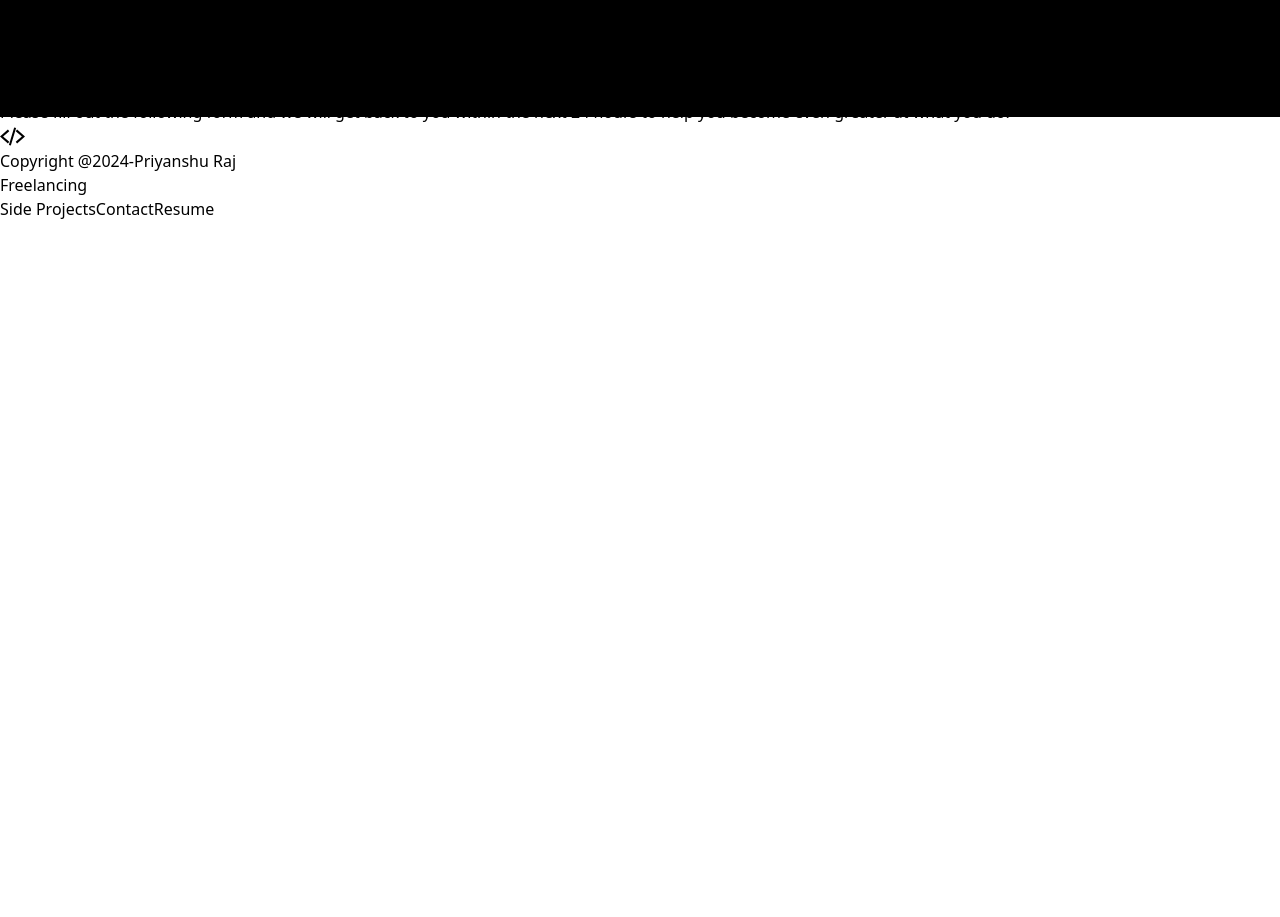
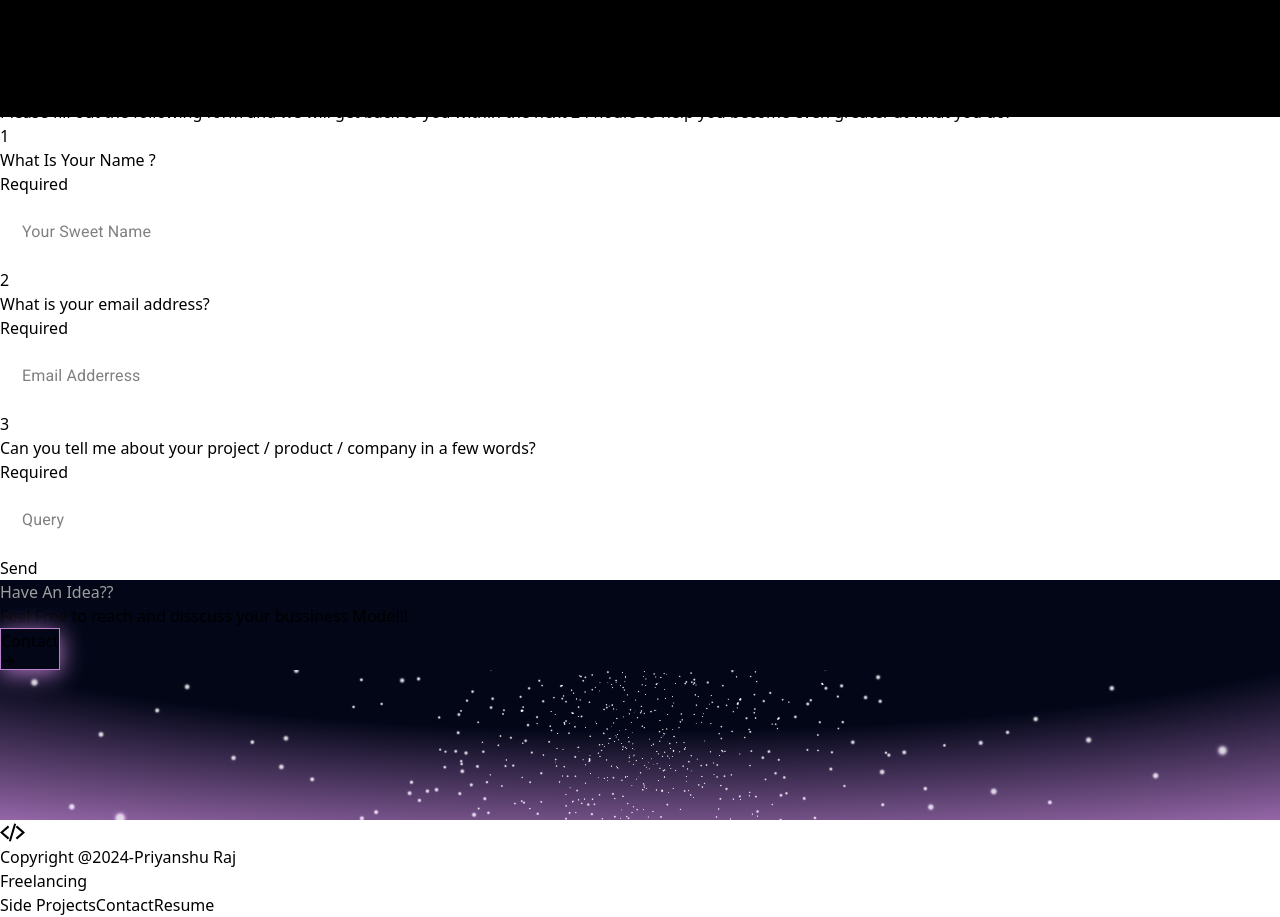
Before and after one commit to blackeye75/portfolio, a React (Vite) app: page /contact in a window 1280 px wide. Shown: the part 683-1600 px from the top of the page. Before the commit the page ends 904 px from the top, so only its background shows below. Built offline with nearby package versions, Linux system fonts and the light colour scheme; grey boxes are pictures that could not be loaded; a web font is replaced by a local one.

Commit message:
upto useform implementation done

```diff
--- a/package.json
+++ b/package.json
@@ -10,6 +10,9 @@
     "preview": "vite preview"
   },
   "dependencies": {
+    "@emotion/react": "^11.13.3",
+    "@emotion/styled": "^11.13.0",
+    "@mui/material": "^6.0.2",
     "@react-three/drei": "^9.111.5",
     "@react-three/fiber": "^8.17.6",
     "@react-three/postprocessing": "^2.16.2",
--- a/src/Components/3d model/Style.css
+++ b/src/Components/3d model/Style.css
@@ -15,7 +15,7 @@ body,
   color: white;
 }
 .text-hollow2 {
-  -webkit-text-stroke: .5px white;
+  -webkit-text-stroke: 1px white;
   color: transparent;
 }
 #textglow {
--- /dev/null
+++ b/src/Components/TextInput.jsx
@@ -0,0 +1,102 @@
+// import * as React from "react";
+// import Box from "@mui/material/Box";
+// import TextField from "@mui/material/TextField";
+
+// export default function TextInput() {
+//   return (
+//     <Box
+//       //   component="form"
+//       sx={{ "& > :not(style)": { m: 1, width: "45ch" } }}
+//       noValidate
+//       autoComplete="off"
+//     >
+//       <TextField
+//         id="outlined-basic"
+//         // size="small"
+//         label="Outlined"
+//         variant="outlined"
+//         color="success"
+//         borderColor="white"
+//       />
+//       {/* <TextField id="filled-basic" label="Filled" variant="filled" />
+//       <TextField id="standard-basic" label="Standard" variant="standard" /> */}
+//     </Box>
+//   );
+// }
+
+// import * as React from "react";
+// import Box from "@mui/material/Box";
+// import TextField from "@mui/material/TextField";
+
+// export default function TextInput() {
+//   return (
+//     <Box
+//       sx={{ "& > :not(style)": { m: 1, width: "45ch" } }}
+//       noValidate
+//       autoComplete="off"
+//     >
+//       <TextField
+//         id="outlined-basic"
+//         label="Outlined"
+//         variant="outlined"
+//         color="success"
+//         sx={{
+//           "& .MuiOutlinedInput-root": {
+//             "& fieldset": {
+//               borderColor: "white", // Default border color
+//             },
+//             "&:hover fieldset": {
+//               borderColor: "green", // Border color on hover
+//             },
+//             "&.Mui-focused fieldset": {
+//               borderColor: "blue", // Border color when focused
+//             },
+//           },
+//         }}
+//       />
+//     </Box>
+//   );
+// }
+
+import * as React from "react";
+import Box from "@mui/material/Box";
+import TextField from "@mui/material/TextField";
+
+export default function TextInput({label}) {
+  return (
+    <Box
+      sx={{ '& > :not(style)': { m: 1, width: '45ch' } }}
+      noValidate
+      autoComplete="off"
+    >
+      <TextField
+        id="outlined-basic"
+        label={label}
+        variant="outlined"
+        color="success"
+        sx={{
+          "& .MuiOutlinedInput-root": {
+            "& fieldset": {
+              borderColor: "white", // Default border color
+            },
+            "&:hover fieldset": {
+              borderColor: "green", // Border color on hover
+            },
+            "&.Mui-focused fieldset": {
+              borderColor: "blue", // Border color when focused
+            },
+          },
+          "& .MuiInputBase-input": {
+            color: "white", // Text color
+          },
+          "& .MuiInputLabel-root": {
+            color: "gray", // Placeholder/label color
+          },
+          "& .MuiInputLabel-root.Mui-focused": {
+            color: "blue", // Placeholder/label color when focused
+          },
+        }}
+      />
+    </Box>
+  );
+}
--- a/src/pages/ContactPage.jsx
+++ b/src/pages/ContactPage.jsx
@@ -1,4 +1,6 @@
+import TextInput from "../Components/TextInput";
 import React from "react";
+import {Poster} from "../Components/Poster"
 
 const ContactPage = () => {
   return (
@@ -6,14 +8,69 @@ const ContactPage = () => {
       <h1 className="text-blue-500 text-7xl font-bold font-['Roboto_Condensed']">
         Contact
       </h1>
-      <p className="text-sm font-['Space_Grotesk'] text-zinc-400 " >
+      <p className="text-sm font-['Space_Grotesk'] text-zinc-400 ">
         Please fill out the following form and we will get back to you within
         the next 24 hours to help you become even greater at what you do.
       </p>
-      <div className="form " >
-    <div className="name" ></div>
-    <div className="email" ></div>
-    <div className="query" ></div>
+      <form className="msg ">
+        <div className="name flex ">
+          <div className="dets flex-1 flex flex-col  p-4">
+            <h1 className="p-2 w-[7%] rounded-full text-center font-['Space_Grotesk'] bg-zinc-600 ">
+              1
+            </h1>
+            <h1 className="text-4xl font-['Space_Grotesk'] mt-2 ">
+              What Is Your Name ?
+            </h1>
+            <h3 className="text-xs font-[Roboto_Condensed] text-red-500">
+              Required
+            </h3>
+          </div>
+          <div className="field  flex-1 flex items-center justify-center ">
+            {/* field */}
+            <TextInput label="Your Sweet Name" />
+          </div>
+        </div>
+        <div className="email flex">
+          <div className="dets flex-1 flex flex-col  p-4">
+            <h1 className="p-2 w-[7%] rounded-full text-center font-['Space_Grotesk'] bg-zinc-600 ">
+              2
+            </h1>
+            <h1 className="text-4xl font-['Space_Grotesk'] mt-2 ">
+              What is your email address?
+            </h1>
+            <h3 className="text-xs font-[Roboto_Condensed] text-red-500">
+              Required
+            </h3>
+          </div>
+          <div className="field  flex-1 flex items-center justify-center ">
+            {/* field */}
+            <TextInput label="Email Adderress" />
+          </div>
+        </div>
+        <div className="query flex">
+          <div className="dets flex-1 flex flex-col  p-4">
+            <h1 className="p-2 w-[7%] rounded-full text-center font-['Space_Grotesk'] bg-zinc-600 ">
+              3
+            </h1>
+            <h1 className="text-4xl font-['Space_Grotesk'] mt-2 leading-[2vw]">
+              Can you tell me about your project / product / company in a few
+              words?
+            </h1>
+            <h3 className="text-xs font-[Roboto_Condensed] text-red-500">
+              Required
+            </h3>
+          </div>
+          <div className="field  flex-1 flex items-center justify-center ">
+            {/* field */}
+            <TextInput label="Query" />
+          </div>
+        </div>
+        <button className="px-4 py-1 text-xl font-['Roboto_Condensed'] bg-blue-500 rounded-lg ml-4">
+          Send
+        </button>
+      </form>
+      <div className=" rounded-lg overflow-hidden mt-10" >
+        <Poster/>
       </div>
     </div>
   );
```
Also changed, not shown: 1 other file (tests, documents, lock files or other folders).
